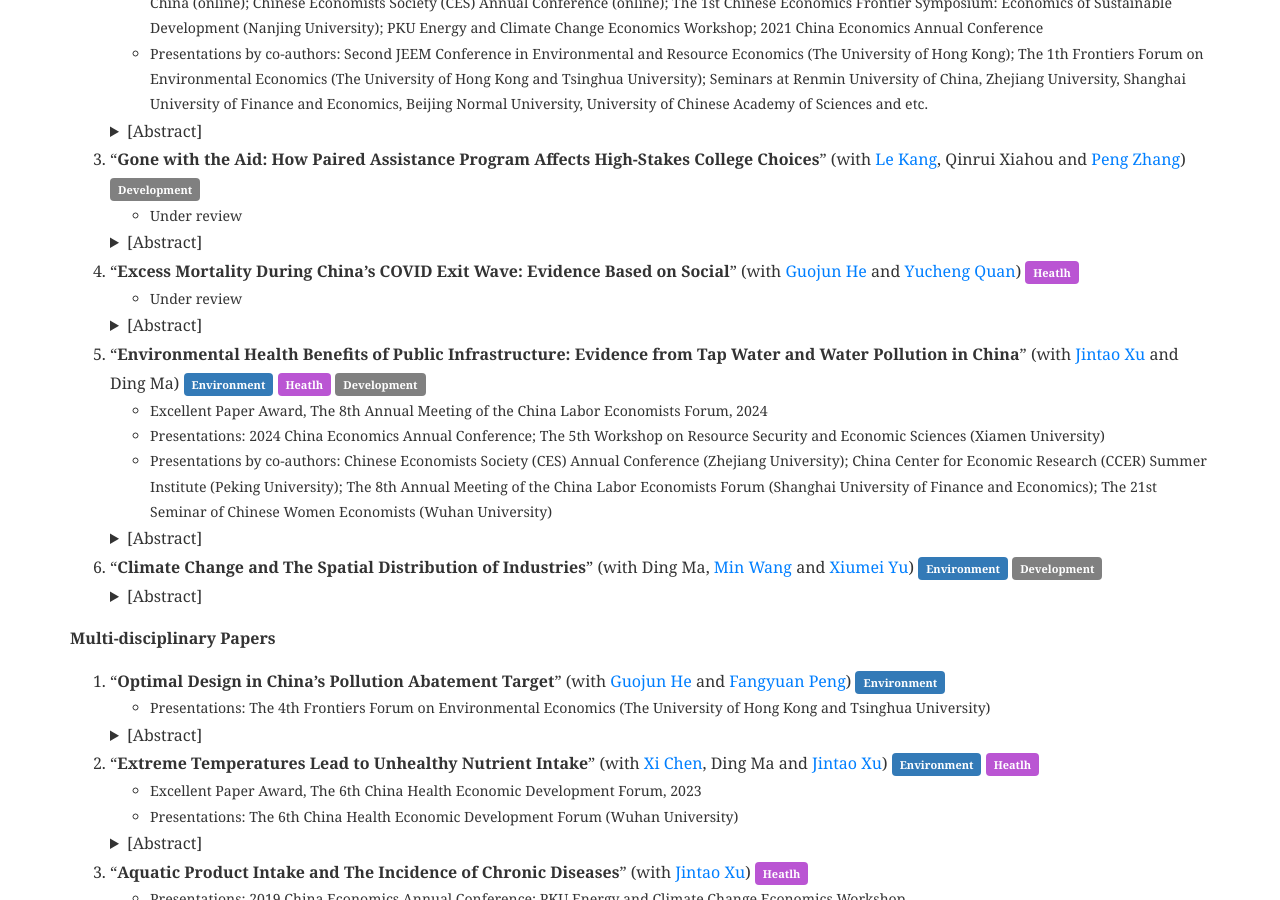
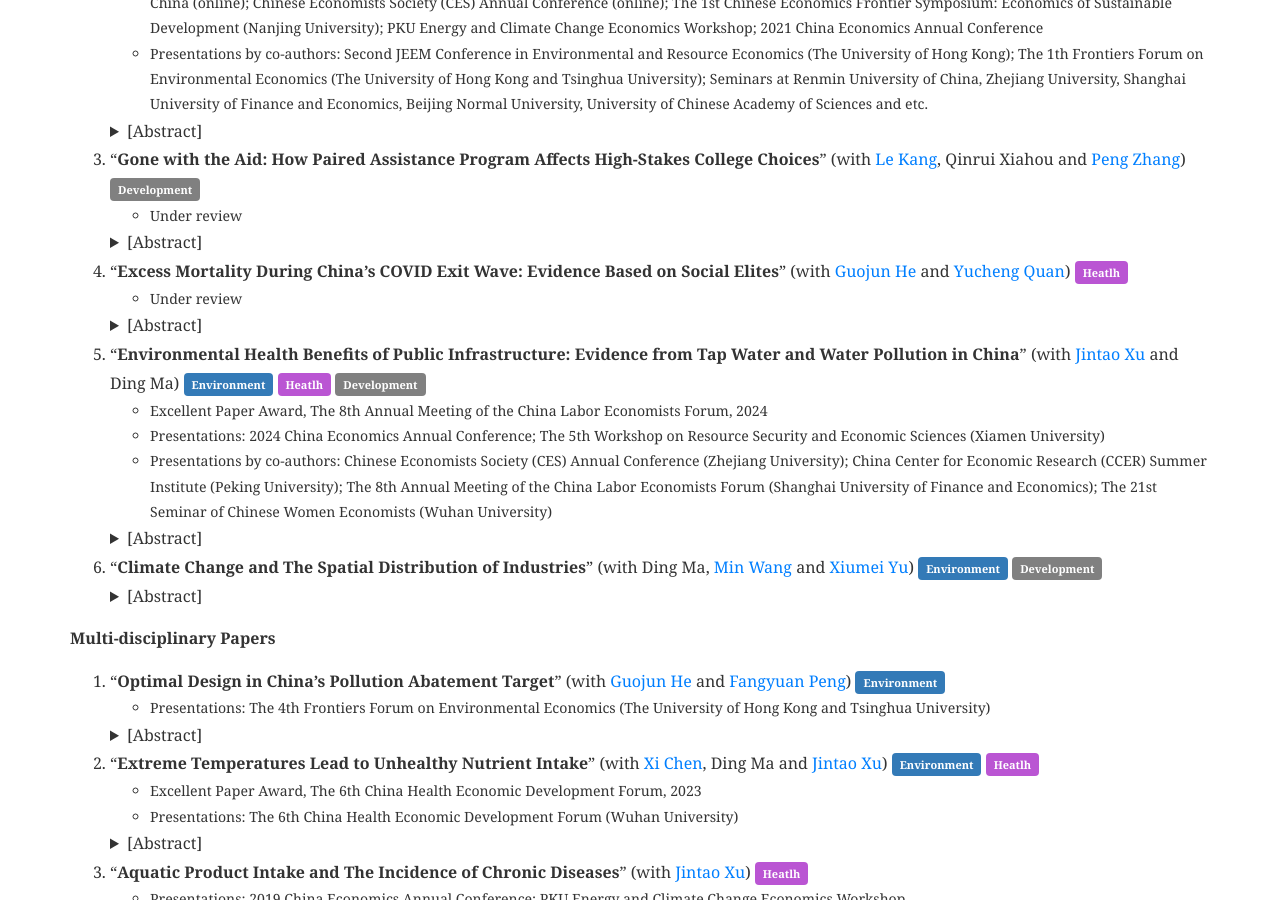
Before and after one commit to shuoliecon/shuoliecon.github.io, a Jekyll site: the page built from pages/_research/index.md, in a window 1280 px wide and 900 px high, scrolled down 718 px. Built offline with Jekyll 4.4.1, drawn with Linux system fonts in a browser that asks for light colours.

Commit message:
Update index.md

```diff
--- a/pages/_research/index.md
+++ b/pages/_research/index.md
@@ -36,7 +36,7 @@ As an economist, my ultimate goal is to contribute to sustainable development. M
 <details><summary>[Abstract]</summary>As the world contends with persistent poverty and losses from natural disasters, the provision of aid becomes increasingly vital. However, the empirical examination of the mutual benefits of aid is complicated due to endogeneity concerns. This paper provides a novel perspective on the unintended consequences of aid by exploring a post-earthquake reconstruction program in China. Leveraging the quasi-random pair assignment, we find a 40% increase in students from aided counties choosing universities in donor provinces, with stronger responses from high-achieving and engineering students. Besides, attending universities in donor provinces can increase students’ likelihood of migrating to these provinces and lifetime earnings by 26.43%. This paper underscores the potential benefits of aid for both providers and recipients: providers can attract skilled individuals and garner affinity from aided regions, and recipients can experience lifelong benefits.</details>
 
 
-<li>“<b>Excess Mortality During China’s COVID Exit Wave: Evidence Based on Social</b>” (with <a href="https://www.guojunhe.com/">Guojun He</a> and <a href="https://www.yuchengquan.com/">Yucheng Quan</a>) <span class="label label-e">Heatlh</span></li>
+<li>“<b>Excess Mortality During China’s COVID Exit Wave: Evidence Based on Social Elites</b>” (with <a href="https://www.guojunhe.com/">Guojun He</a> and <a href="https://www.yuchengquan.com/">Yucheng Quan</a>) <span class="label label-e">Heatlh</span></li>
 <ul><li>Under review</li></ul>
 <details><summary>[Abstract]</summary>China experienced a nationwide transmission of COVID-19 after the government abandoned its stringent zero-COVID policy in December 2022. Based on a manually collected dataset of elite deaths in China, this paper presents the first ex-post estimate of excess mortality during China’s COVID exit wave. We find a significant increase in excess mortality in late 2022 and early 2023, with the peak weekly excess mortality for those above age 65 increasing by over 10-fold. However, the elevated mortality returned to the pre-pandemic level in four to five weeks. We further estimate that there were at least 1.44 million during China’s COVID pandemic, driven mostly by the exit wave. Nevertheless, China’s total mortality cost during the pandemic remains low relative to comparable countries, because COVID-19 was under control most of the time from 2020 to 2022. We provide a case study showing how to use elite information to infer population excess mortality.</details>
 
```
